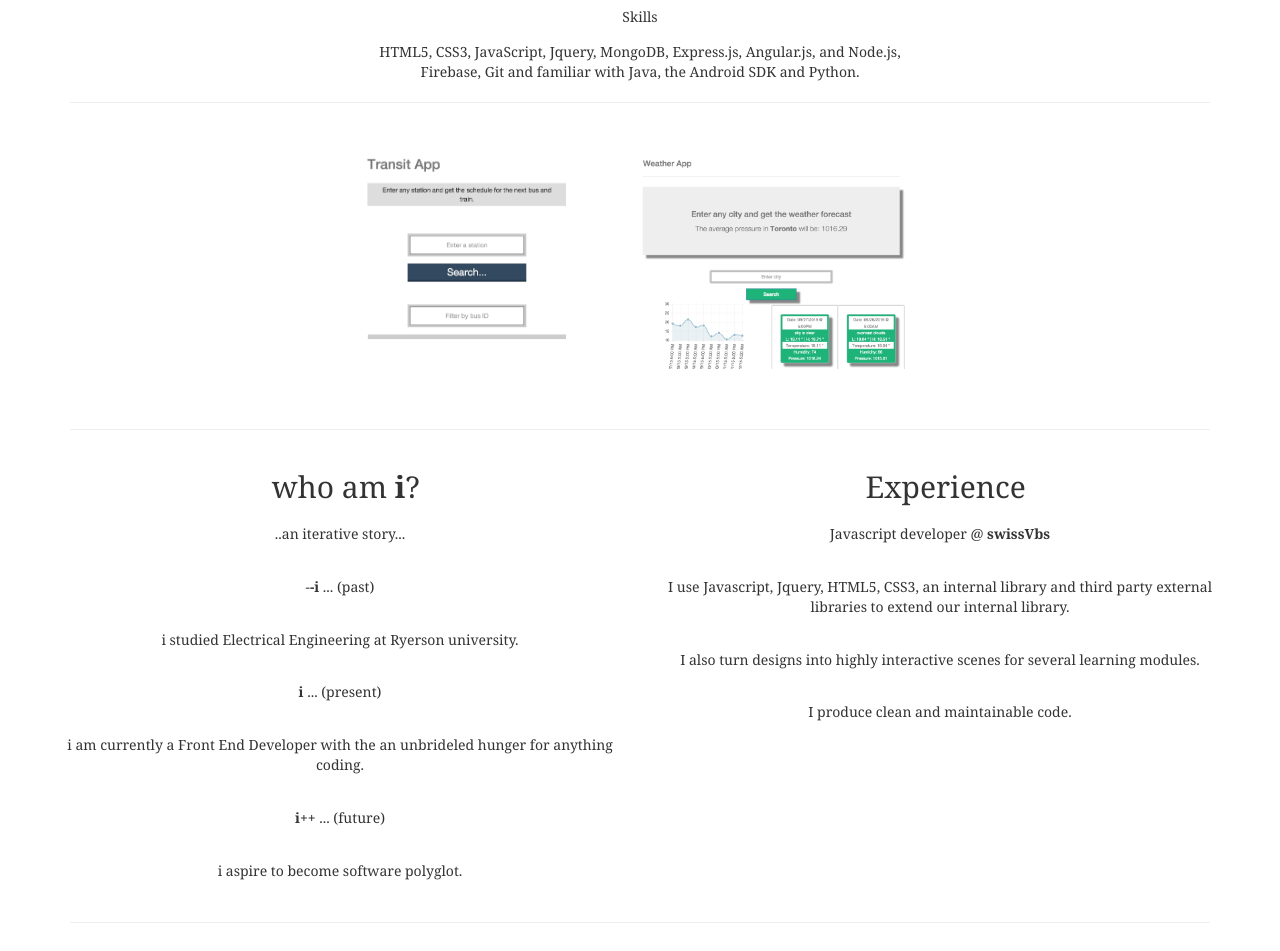
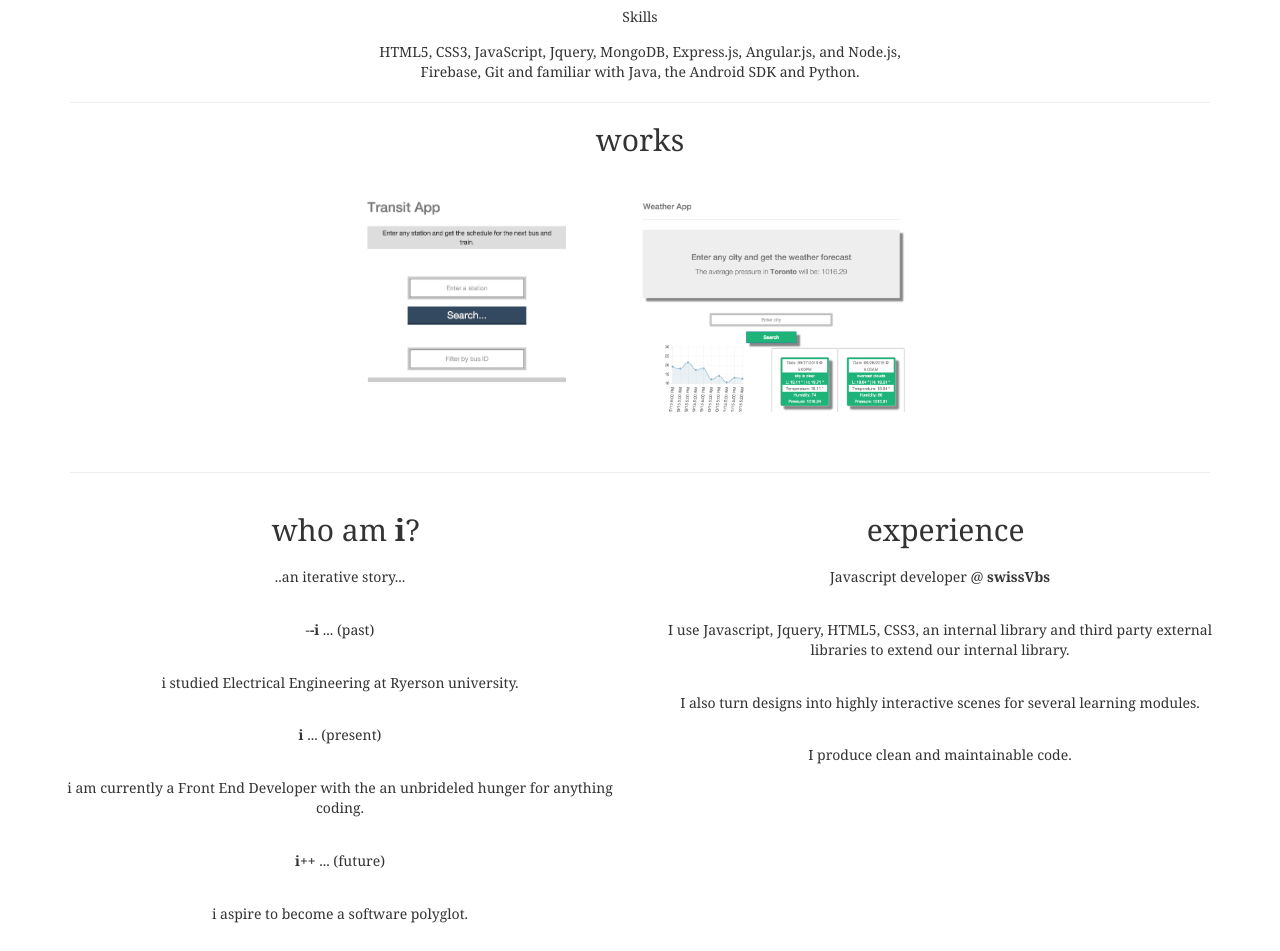
Before and after one commit to mikias10/mikias10.github.io, a plain HTML site: page index.html in a window 1280 px wide. Shown: the part 221-1172 px from the top of the page. Drawn offline with Linux system fonts and the light colour scheme.

Commit message:
changed locations of ids. added new elements.

```diff
--- a/index.html
+++ b/index.html
@@ -36,12 +36,13 @@
 <section>
 	<p class="text-center">Software developer with focus on Front end development.</p>
 	<p class="text-center">Skills</p>
-	<p id="about" class="about text-center">HTML5, CSS3, JavaScript, Jquery,
+	<p class="about text-center">HTML5, CSS3, JavaScript, Jquery,
 	MongoDB, Express.js, Angular.js, and Node.js, Firebase, Git and familiar with Java, the Android SDK and Python.</p>
 </section>
 <hr/>
 <section>
-	<ul id="portfolio" class="portfolio list-inline">
+	<h2 id="portfolio" class="text-center">works</h2>
+	<ul class="portfolio list-inline">
 		<li><a href="http://mikehm.github.io/my-ttc/#/"><img class="img img-responsive" src="images/ttc-app.png" width="200" height="170"></a></li>
 		<li><a href="http://mikehm.github.io/weather-app/#/"><img class="img img-responsive" src="images/weather-app.png" width="270" height="270"></a></li>
 		<!-- <li><a href=""><img class="img img-responsive" src="http://placehold.it/170x170"></a></li>
@@ -51,7 +52,7 @@
 <div class="education row">
 	<div class="row">
 		<div class="col-md-6 text-center">
-			<h2>who am <strong>i</strong>?</h2>
+			<h2 id="about">who am <strong>i</strong>?</h2>
 				<p class="text-center">..an iterative story...</p>
 				<p>-<strong>-i</strong> ... (past)</p>
 				<p>i studied Electrical Engineering at Ryerson university.</p>
@@ -59,12 +60,12 @@
 				<p>i am currently a Front End Developer with the an unbrideled hunger for anything coding.</p>
 
 				<p><strong>i++</strong> ... (future)</p>
-				<p>i aspire to become software polyglot.</p>
+				<p>i aspire to become a software polyglot.</p>
 
 
 		</div>
 		<div class="col-md-6 exp">
-			<h2>Experience</h2>
+			<h2>experience</h2>
 
 				<p>Javascript developer @ <strong>swissVbs</strong></p>
 				<p>
```
